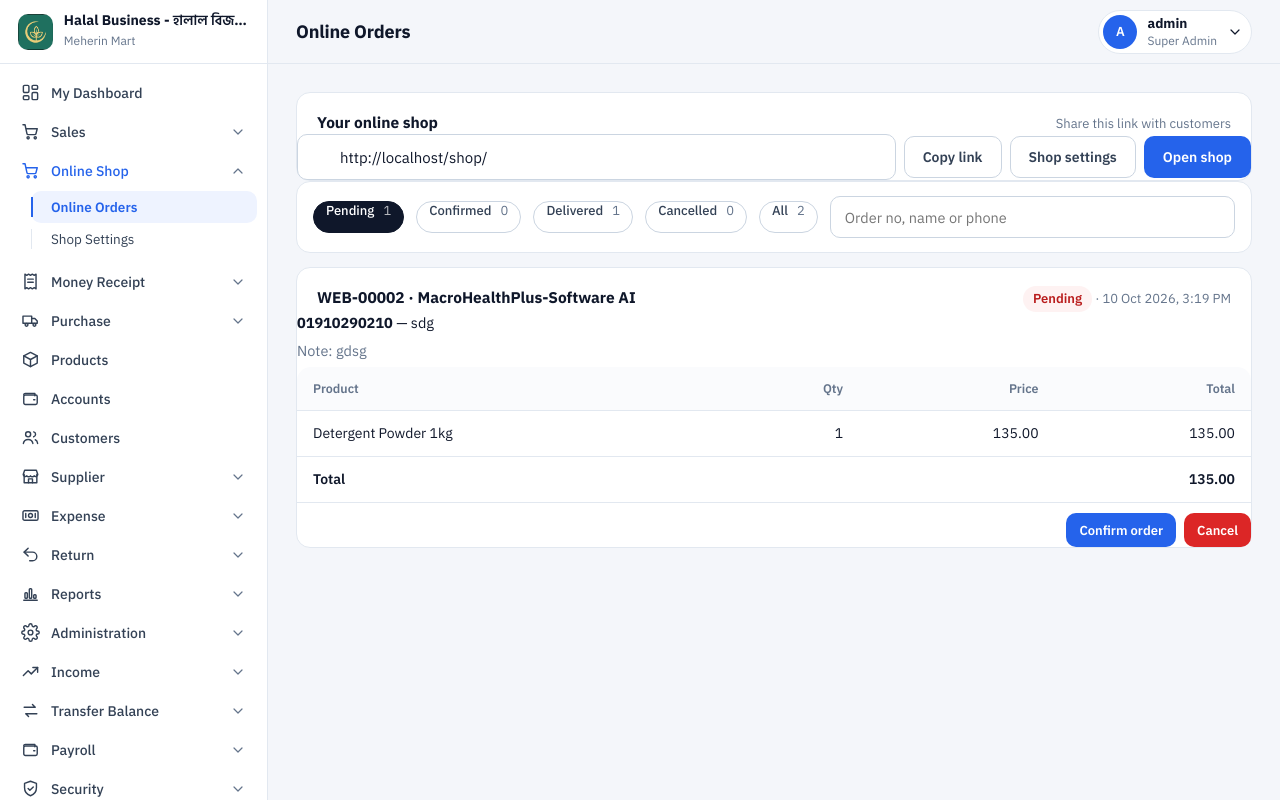
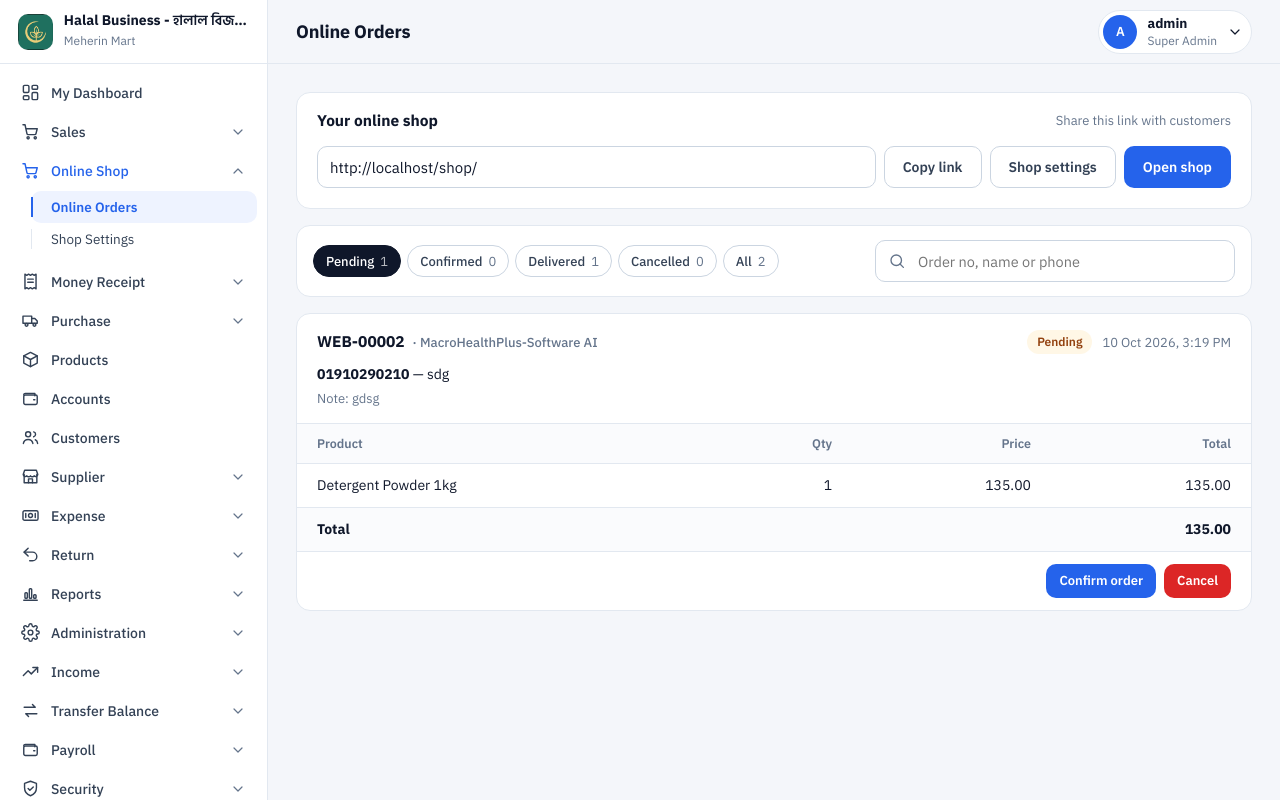
Before and after one commit to robiulalam210/single_inventory_management_software, a Django app: page /app/online-orders/ in a window 1280 px wide. Run offline with Django 5.2, Linux system fonts and the light colour scheme; a user stored in the database is signed in; data comes from the database, SQL or seed files in the repository; both versions use the stored data as it was after the commit; some libraries are stand-ins or nearby versions.

Commit message:
ui update

```diff
--- a/web/static/web/css/app.css
+++ b/web/static/web/css/app.css
@@ -258,8 +258,8 @@ a:hover { color: var(--blue-ink); }
 .scrim { position: fixed; inset: 0; background: rgba(15, 23, 42, .45); z-index: 35; }
 
 @media (max-width: 1024px) {
-  .sidebar { transform: translateX(-100%); transition: transform .22s ease; box-shadow: 0 0 40px rgba(15,23,42,.25); }
-  .sidebar.is-open { transform: none; }
+  .sidebar { transform: translateX(-100%); transition: transform .22s ease, box-shadow .22s ease; box-shadow: none; }
+  .sidebar.is-open { transform: none; box-shadow: 0 0 40px rgba(15,23,42,.25); }
   .main { margin-left: 0; }
   .menu-btn { display: grid; }
   .topbar { padding: 0 16px; }
@@ -1738,3 +1738,71 @@ a.hd-total:hover { background: var(--canvas); }
 .theme-seg button[aria-pressed="true"] { background: var(--blue); border-color: var(--blue); color: #fff; }
 .theme-lbl { padding: 8px 14px 0; font-size: 11px; font-weight: 700; letter-spacing: .06em; text-transform: uppercase; color: var(--muted); }
 @media print { :root { color-scheme: light; } }
+
+/* ---------- Shop (Online Orders + Shop Settings) ---------- */
+.shop-page { max-width: none; }
+.set-page { max-width: 980px; }
+.shop-page .panel { margin-bottom: 16px; }
+.shop-page .panel-head { padding: 16px 20px 0; align-items: center; }
+.panel-body { padding: 14px 20px 20px; }
+.shop-page a.chip { display: inline-flex; align-items: center; text-decoration: none; }
+.shop-page .filters { margin-bottom: 16px; }
+.shop-page .f-search { flex: 1 1 240px; margin-left: auto; max-width: 360px; }
+
+.shop-link { display: flex; gap: 8px; flex-wrap: wrap; align-items: center; }
+.shop-link .input { flex: 1 1 240px; min-width: 0; height: 42px; padding: 0 12px; }
+.shop-actions { display: flex; gap: 8px; flex-wrap: wrap; }
+
+.shop-page .pill.st-pending { background: var(--amber-wash); color: var(--amber-ink); }
+.shop-page .pill.st-confirmed { background: var(--blue-wash); color: var(--blue-ink); }
+.shop-page .pill.st-delivered { background: var(--green-wash); color: var(--green-ink); }
+.shop-page .pill.st-cancelled { background: var(--tint); color: var(--muted); }
+
+.ord-head { display: flex; align-items: flex-start; justify-content: space-between; gap: 8px 16px; flex-wrap: wrap; padding: 16px 20px 0; }
+.ord-head h3 { margin: 0; font-size: 15.5px; }
+.ord-head h3 small { font-weight: 500; color: var(--muted); font-size: 13px; margin-left: 4px; }
+.ord-when { display: flex; align-items: center; gap: 10px; font-size: 13px; color: var(--muted); }
+.ord-meta { display: grid; gap: 4px; padding: 10px 20px 14px; font-size: 14px; }
+.ord-meta .muted { color: var(--muted); font-size: 13px; }
+.ord-scroll { overflow-x: auto; border-top: 1px solid var(--line); }
+.ot { width: 100%; border-collapse: collapse; font-size: 14px; }
+.ot th { text-align: left; font-size: 12.5px; font-weight: 600; color: var(--muted); padding: 10px 20px; background: var(--soft); border-bottom: 1px solid var(--line); white-space: nowrap; }
+.ot td { padding: 11px 20px; border-bottom: 1px solid var(--line); }
+.ot .num { text-align: right; white-space: nowrap; }
+.ot tr:last-child td { border-bottom: 0; }
+.ot tr.ot-total td { font-weight: 700; background: var(--soft); }
+.ord-actions { display: flex; align-items: center; gap: 8px; flex-wrap: wrap; justify-content: flex-end; padding: 12px 20px; border-top: 1px solid var(--line); }
+.ord-actions .cash { display: flex; gap: 8px; align-items: center; font-size: 13.5px; margin-right: auto; }
+
+.set-grid { display: grid; grid-template-columns: repeat(auto-fit, minmax(240px, 1fr)); gap: 0 16px; }
+.set-grid .field { margin-bottom: 16px; min-width: 0; }
+.set-grid .field.wide { grid-column: 1 / -1; }
+.set-grid .field small { display: block; margin-top: 5px; color: var(--muted); font-size: 12.5px; }
+.set-grid .field-err { display: block; margin-top: 5px; color: var(--red); font-size: 12.5px; }
+.set-grid input:not([type=checkbox]):not([type=color]):not([type=file]), .set-grid textarea, .set-grid select {
+  width: 100%; min-height: 42px; padding: 9px 12px; font: 400 14.5px var(--font); color: var(--ink);
+  background: var(--surface); border: 1px solid var(--line-2); border-radius: var(--r-md);
+}
+.set-grid textarea { resize: vertical; }
+.set-grid input:focus, .set-grid textarea:focus, .set-grid select:focus { outline: none; border-color: var(--blue); box-shadow: var(--focus); }
+.set-grid input[type=color] { width: 64px; height: 42px; padding: 3px; border: 1px solid var(--line-2); border-radius: var(--r-md); background: var(--surface); cursor: pointer; }
+.set-check { display: flex; gap: 10px; align-items: center; font-size: 14.5px; min-height: 42px; margin-top: 22px; }
+.set-grid .set-check input { width: 18px; height: 18px; min-height: 0; padding: 0; }
+.set-file { padding: 12px; border: 1px dashed var(--line-2); border-radius: var(--r-md); background: var(--soft); }
+.set-file img { display: block; max-width: 100%; max-height: 140px; border-radius: 8px; margin-bottom: 10px; border: 1px solid var(--line); }
+.set-file input[type=file] { width: 100%; font-size: 13.5px; }
+.set-save { position: sticky; bottom: 0; display: flex; justify-content: flex-end; padding: 12px 0 20px; background: linear-gradient(to top, var(--canvas) 70%, transparent); }
+@media (max-width: 720px) {
+  .ord-head, .ord-meta, .ord-actions { padding-left: 14px; padding-right: 14px; }
+  .ot { font-size: 13px; }
+  .ot th, .ot td { padding: 10px 8px; }
+  .ot th:first-child, .ot td:first-child { padding-left: 14px; }
+  .ot th:last-child, .ot td:last-child { padding-right: 14px; }
+  .shop-page .f-search { max-width: none; flex-basis: 100%; }
+  .panel-body { padding: 12px 14px 16px; }
+}
+
+.dash-shop { margin-bottom: 16px; }
+.dash-shop .panel-body { padding-top: 12px; }
+.set-grid .field.wide .set-check { margin-top: 0; padding: 12px 14px; border: 1px solid var(--line); border-radius: var(--r-md); background: var(--soft); }
+.shop-page .f-search svg { flex: none; }
--- a/web/templates/web/dashboard.html
+++ b/web/templates/web/dashboard.html
@@ -24,12 +24,12 @@
   </div>
 
   {% if shop_url %}
-  <section class="panel">
+  <section class="panel dash-shop">
     <div class="panel-head">
       <h3>Online Shop</h3>
       <span>{{ shop_pending }} new order{{ shop_pending|pluralize }} waiting</span>
     </div>
-    <div style="display:flex;gap:8px;flex-wrap:wrap">
+    <div class="panel-body shop-actions">
       <a class="btn btn-primary" href="{% url 'web:shop_orders' %}">View orders{% if shop_pending %} ({{ shop_pending }}){% endif %}</a>
       <a class="btn btn-ghost" href="{% url 'web:shop_settings' %}">Shop settings</a>
       <a class="btn btn-ghost" href="{{ shop_url }}" target="_blank" rel="noopener">Open shop</a>
--- a/web/templates/web/shop/orders.html
+++ b/web/templates/web/shop/orders.html
@@ -1,28 +1,35 @@
 {% extends "web/base.html" %}
 {% load web_tags %}
 {% block content %}
+<div class="shop-page">
+
 <section class="panel">
   <div class="panel-head">
     <h3>Your online shop</h3>
     <span>Share this link with customers</span>
   </div>
-  <div class="input-wrap" x-data="{ copied: false }" style="display:flex;gap:8px;align-items:center;flex-wrap:wrap">
-    <input class="input" style="flex:1;min-width:220px" readonly value="{{ shop_url }}" @focus="$el.select()">
+  <div class="panel-body">
+    <div class="shop-link" x-data="{ copied: false }">
+      <input class="input" readonly value="{{ shop_url }}" aria-label="Shop link" @focus="$el.select()">
       <button type="button" class="btn btn-ghost"
               @click="navigator.clipboard.writeText('{{ shop_url }}'); copied = true; setTimeout(() => copied = false, 1500)"
               x-text="copied ? 'Copied' : 'Copy link'"></button>
       <a class="btn btn-ghost" href="{% url 'web:shop_settings' %}">Shop settings</a>
       <a class="btn btn-primary" href="{{ shop_url }}" target="_blank" rel="noopener">Open shop</a>
     </div>
+  </div>
 </section>
 
 <section class="panel filters">
   <div class="f-row">
+    <div class="chips">
       {% for key, label, n in tabs %}
         <a class="chip{% if key == status %} is-on{% endif %}" href="?status={{ key }}{% if q %}&q={{ q|urlencode }}{% endif %}">{{ label }} <span class="chip-n">{{ n }}</span></a>
       {% endfor %}
-    <form method="get" class="f-search" style="margin-left:auto">
+    </div>
+    <form method="get" class="f-search">
       <input type="hidden" name="status" value="{{ status }}">
+      {% icon "search" 18 %}
       <input type="search" name="q" value="{{ q }}" placeholder="Order no, name or phone" aria-label="Search orders">
     </form>
   </div>
@@ -30,33 +37,37 @@
 
 {% for o in orders %}
 <section class="panel">
-  <div class="panel-head">
-    <h3>{{ o.order_no }} · {{ o.customer_name }}</h3>
-    <span><span class="pill st-{{ o.status }}">{{ o.get_status_display }}</span> · {{ o.created_at|date:"j M Y, g:i A" }}</span>
+  <div class="ord-head">
+    <h3>{{ o.order_no }} <small>· {{ o.customer_name }}</small></h3>
+    <div class="ord-when"><span class="pill st-{{ o.status }}">{{ o.get_status_display }}</span><span>{{ o.created_at|date:"j M Y, g:i A" }}</span></div>
   </div>
-  <p style="margin:0 0 6px"><b>{{ o.phone }}</b> — {{ o.address }}</p>
-  {% if o.sale %}<p style="margin:0 0 6px;color:var(--muted)">Invoice {{ o.sale.invoice_no }} · paid {{ o.sale.paid_amount }} · due {{ o.sale.due_amount }}</p>{% endif %}
-  {% if o.note %}<p style="margin:0 0 6px;color:var(--muted)">Note: {{ o.note }}</p>{% endif %}
-  <table class="dt">
+  <div class="ord-meta">
+    <div><b>{{ o.phone }}</b>{% if o.address %} — {{ o.address }}{% endif %}</div>
+    {% if o.sale %}<div class="muted">Invoice {{ o.sale.invoice_no }} · paid {{ o.sale.paid_amount }} · due {{ o.sale.due_amount }}</div>{% endif %}
+    {% if o.note %}<div class="muted">Note: {{ o.note }}</div>{% endif %}
+  </div>
+  <div class="ord-scroll">
+    <table class="ot">
       <thead><tr><th>Product</th><th class="num">Qty</th><th class="num">Price</th><th class="num">Total</th></tr></thead>
       <tbody>
         {% for it in o.items.all %}
         <tr><td>{{ it.product_name }}</td><td class="num">{{ it.qty }}</td><td class="num">{{ it.unit_price }}</td><td class="num">{{ it.line_total }}</td></tr>
         {% endfor %}
         {% if o.delivery_charge %}<tr><td colspan="3">Delivery</td><td class="num">{{ o.delivery_charge }}</td></tr>{% endif %}
-      <tr><td colspan="3"><b>Total</b></td><td class="num"><b>{{ o.total }}</b></td></tr>
+        <tr class="ot-total"><td colspan="3">Total</td><td class="num">{{ o.total }}</td></tr>
       </tbody>
     </table>
+  </div>
   {% if can_edit and o.status == "pending" or can_edit and o.status == "confirmed" %}
-  <form method="post" style="display:flex;gap:8px;margin-top:10px;justify-content:flex-end">
+  <form method="post" class="ord-actions">
     {% csrf_token %}
     <input type="hidden" name="order_id" value="{{ o.pk }}">
     <input type="hidden" name="back" value="{{ request.get_full_path }}">
-    {% if o.status == "pending" %}
+    {% if o.status == "confirmed" %}
+      <label class="cash"><input type="checkbox" name="cash_received" checked> Cash received</label>
+      <button name="action" value="deliver" class="btn btn-primary btn-sm">Mark delivered</button>
+    {% else %}
       <button name="action" value="confirm" class="btn btn-primary btn-sm">Confirm order</button>
-    {% else %}
-      <label style="display:flex;gap:6px;align-items:center;font-size:13px;margin-right:auto"><input type="checkbox" name="cash_received" checked> Cash received</label>
-      <button name="action" value="deliver" class="btn btn-primary btn-sm">Mark delivered</button>
     {% endif %}
     <button name="action" value="cancel" class="btn btn-danger btn-sm" onclick="return confirm('Cancel this order?')">Cancel</button>
   </form>
@@ -69,4 +80,6 @@
   <p>New orders from your online shop will appear here.</p>
 </section>
 {% endfor %}
+
+</div>
 {% endblock %}
```
Also changed, not shown: web/templates/web/shop/settings.html (+18 -24 lines), db.sqlite3. Lines whose indentation alone changed are shown as unchanged.
